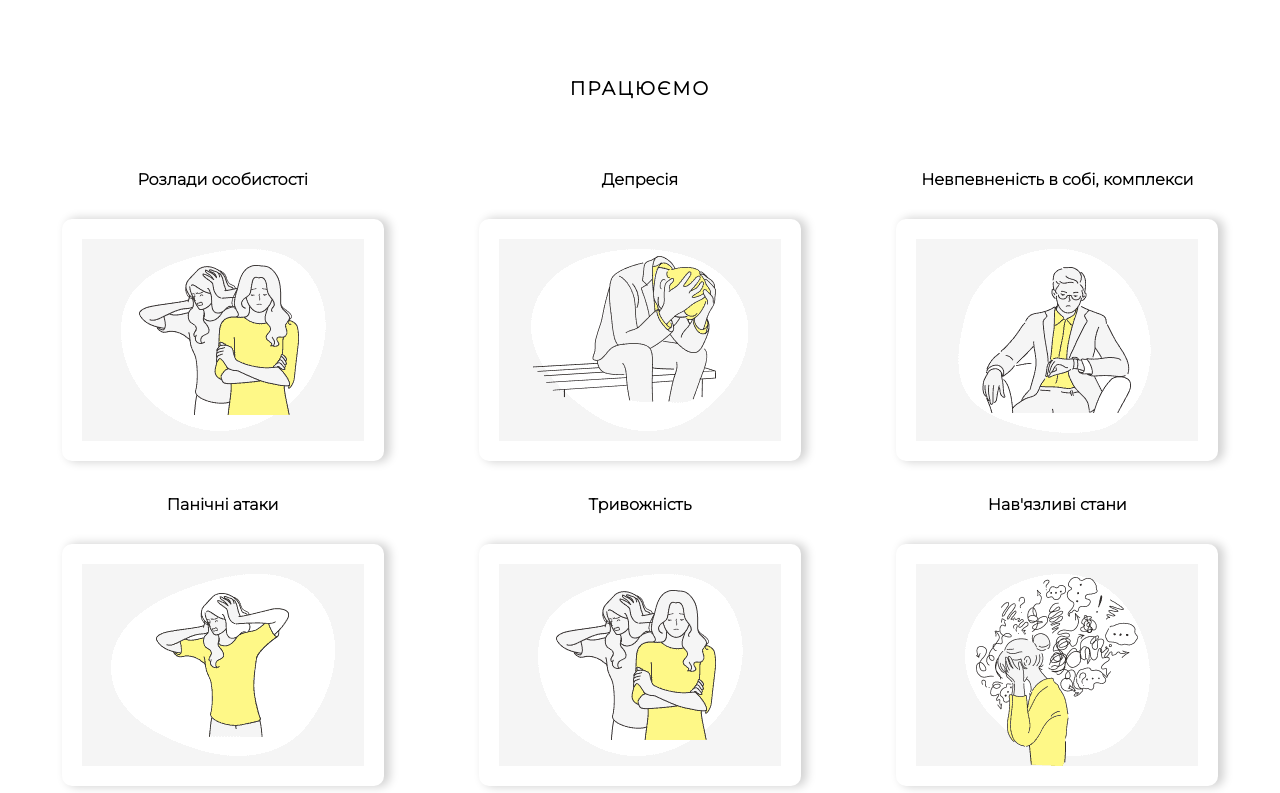
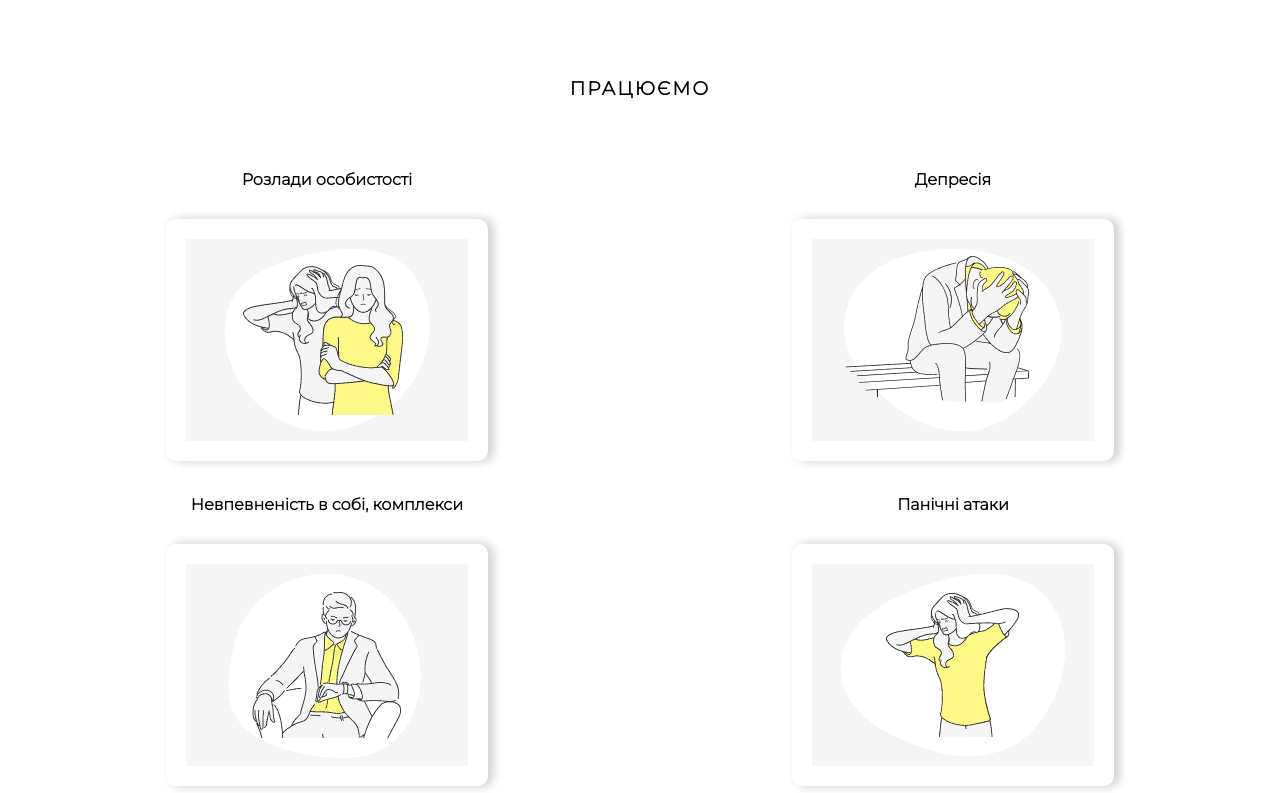
Before and after one commit to irina-sanseverina/psychology_website, a plain HTML site: page index.html in a window 1280 px wide. Shown: the part 954-1747 px from the top of the page. Drawn offline with nearby package versions, Linux system fonts and the light colour scheme.

Commit message:
try to fix placing of pictures

```diff
--- a/style.css
+++ b/style.css
@@ -223,6 +223,7 @@ label{
 	.content .info h2{
 		font-size: 35px;
 		line-height: 40px;
+
 	}
 	.content	.info h2 span{
 		font-size: 30px;
@@ -265,9 +266,12 @@ label{
 	padding: 0 15px;
 	border: #000 solid 2px;
 }
+
 @media (max-width: 1200px){
 	.container{
 		max-width: 970px;
+	}
+
 	}
 }
 @media (max-width: 992px){
@@ -298,10 +302,11 @@ label{
 
 #work-with-section .grid-work-with{
 	display: grid;
-	grid-template-columns: repeat(auto-fill, minmax(300px, 1fr));
+	/* grid-template-columns: repeat(auto-fill, minmax(500px, 1fr)); */
+	/* grid-template-columns: 1fr 1fr 1fr; */
+	grid-template-columns: repeat(auto-fill, minmax(400px, 1fr));
 	justify-items: center;
 	grid-column-gap: 2rem;
-
 	align-items: center;
 }
 
```
